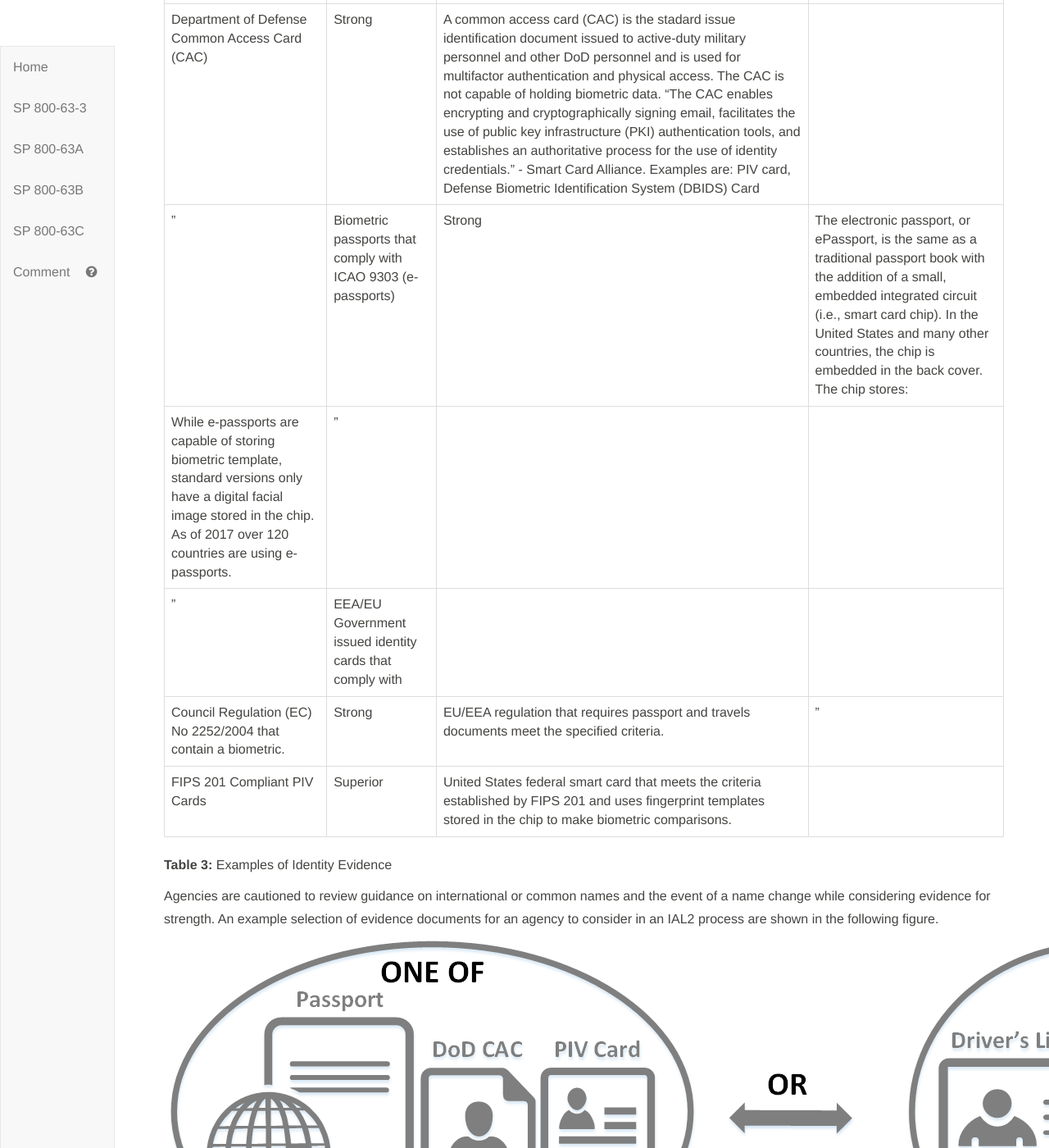
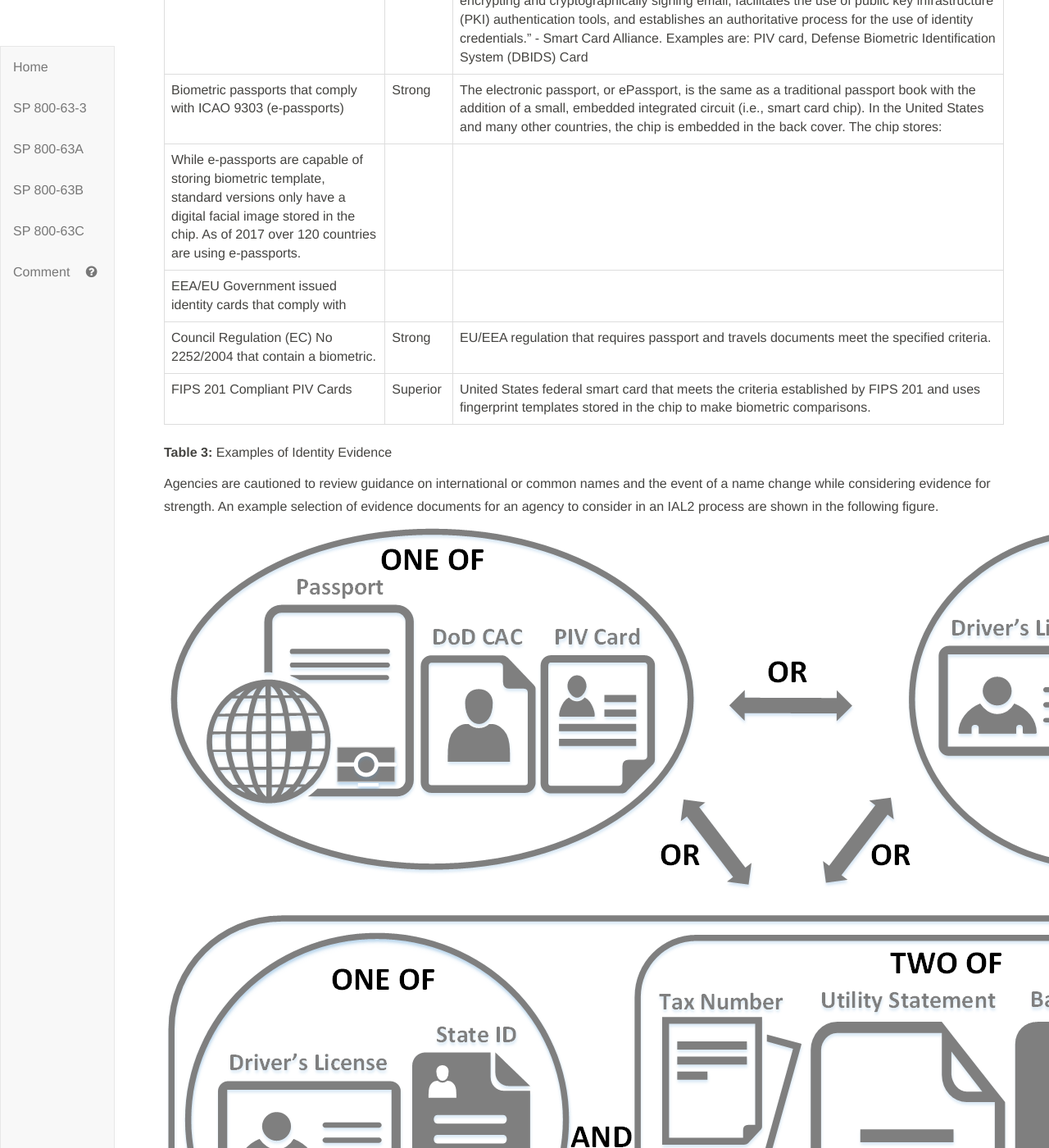
Before and after one commit to tridentity/800-63A-ImplGuide, a Jekyll site: the page built from 3_Attributes and Evidence.md, in a window 1280 px wide and 1400 px high, scrolled down 2901 px. Shown: the whole window at 82% size. Built offline with Jekyll 4.4.1, drawn with Linux system fonts in a browser that asks for light colours; our own code applies the rules of GitHub Pages for plain Markdown files.

```diff
--- a/3_Attributes and Evidence.md
+++ b/3_Attributes and Evidence.md
@@ -30,10 +30,10 @@ Please note that while examples of unacceptable and weak evidence are presented
 | Social Security Card | Fair | Card that displays the nine-digit number social security number issued to U.S. citizens, permanent residents, and temporary (working) residents. |
 | Enhanced Driver's License (EDL) | Strong | EDL is a card which functions both as driving licence and ID card with limited passport features issued in some states in the United States (Michigan, Minnesota, New York, Vermont, Washington) and some provinces in Canada[2] to people who are both citizens of the country and resident in the relevant region, compliant with the Western Hemisphere Travel Initiative. |
 | Department of Defense Common Access Card (CAC) | Strong | A common access card (CAC) is the stadard issue identification document issued to active-duty military personnel and other DoD personnel and is used for multifactor authentication and physical access. The CAC is not capable of holding biometric data. "The CAC enables encrypting and cryptographically signing email, facilitates the use of public key infrastructure (PKI) authentication tools, and establishes an authoritative process for the use of identity credentials." - Smart Card Alliance. Examples are: PIV card, Defense Biometric Identification System (DBIDS) Card |
-"| Biometric passports that comply with ICAO 9303 (e-passports)  | Strong | The electronic passport, or ePassport, is the same as a traditional passport book with the addition of a small, embedded integrated circuit (i.e., smart card chip).  In the United States and many other countries, the chip is embedded in the back cover.  The chip stores:
-While e-passports are capable of storing biometric template, standard versions only have a digital facial image stored in the chip. As of 2017 over 120 countries are using e-passports. |"
-"| EEA/EU Government issued identity cards that comply with
-Council Regulation (EC) No 2252/2004 that contain a biometric. | Strong | EU/EEA regulation that requires passport and travels documents meet the specified criteria.  |"
+| Biometric passports that comply with ICAO 9303 (e-passports)  | Strong | The electronic passport, or ePassport, is the same as a traditional passport book with the addition of a small, embedded integrated circuit (i.e., smart card chip).  In the United States and many other countries, the chip is embedded in the back cover.  The chip stores:
+While e-passports are capable of storing biometric template, standard versions only have a digital facial image stored in the chip. As of 2017 over 120 countries are using e-passports. |
+| EEA/EU Government issued identity cards that comply with
+Council Regulation (EC) No 2252/2004 that contain a biometric. | Strong | EU/EEA regulation that requires passport and travels documents meet the specified criteria.  |
 | FIPS 201 Compliant PIV Cards | Superior | United States federal smart card that meets the criteria established by FIPS 201 and uses fingerprint templates stored in the chip to make biometric comparisons.  |
 
 **Table 3:** Examples of Identity Evidence
```
